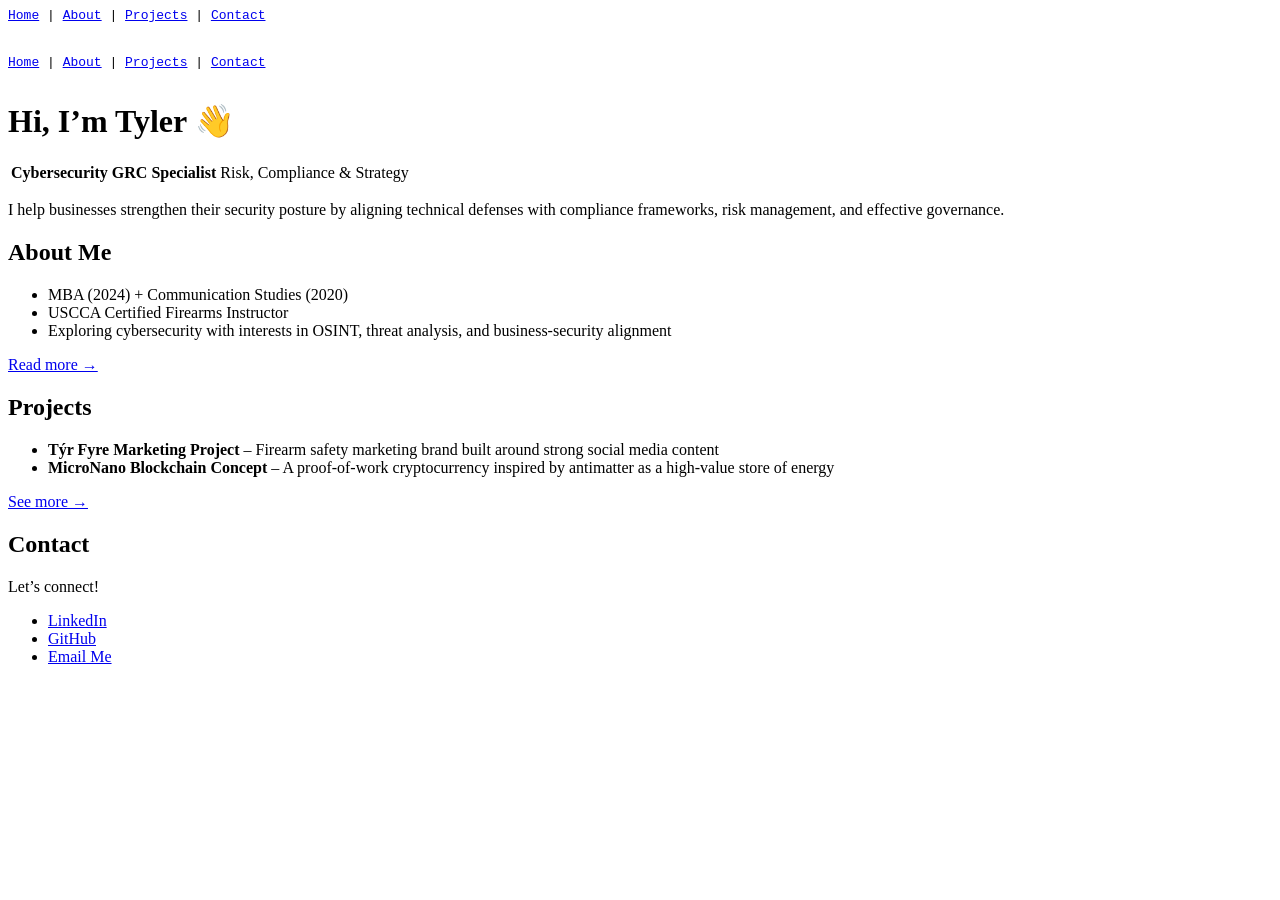
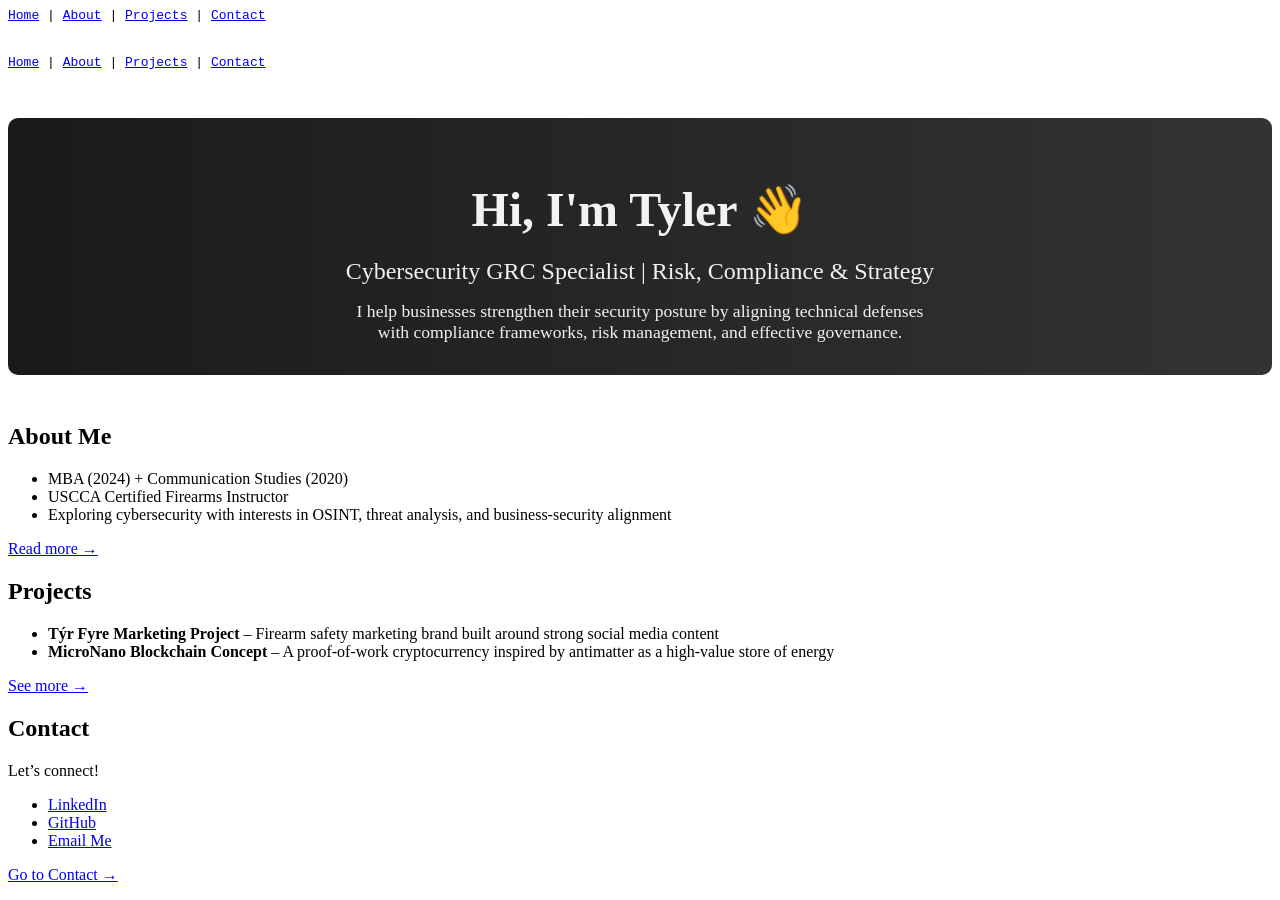
Before and after one commit to tch25-cs/tylerhoel.github.io, a Jekyll site: the page built from index.md, in a window 1280 px wide. Built offline with Jekyll 4.4.1, drawn with Linux system fonts in a browser that asks for light colours.

Commit message:
Update index.md

```diff
--- a/index.md
+++ b/index.md
@@ -5,11 +5,14 @@ title: Home
 
 {% include nav.html %}
 
-# Hi, I'm Tyler 👋
-
-**Cybersecurity GRC Specialist** | Risk, Compliance & Strategy
-
-I help businesses strengthen their security posture by aligning technical defenses with compliance frameworks, risk management, and effective governance.
+<!-- Hero Section with Gradient Background -->
+<div style="text-align:center; margin: 3rem 0; padding: 2rem; background: linear-gradient(to right, #1a1a1a, #333333); color:#f2f2f2; border-radius:10px;">
+  <h1 style="font-size:3rem; margin-bottom:0.5rem;">Hi, I'm Tyler 👋</h1>
+  <h2 style="font-size:1.5rem; font-weight:normal; margin-bottom:1rem;">Cybersecurity GRC Specialist | Risk, Compliance & Strategy</h2>
+  <p style="font-size:1.1rem; max-width:600px; margin:0 auto;">
+    I help businesses strengthen their security posture by aligning technical defenses with compliance frameworks, risk management, and effective governance.
+  </p>
+</div>
 
 ## About Me
 - MBA (2024) + Communication Studies (2020)
@@ -28,4 +31,6 @@ I help businesses strengthen their security posture by aligning technical defens
 Let’s connect!
 - [LinkedIn](https://www.linkedin.com/in/tylerhoel)
 - [GitHub](https://github.com/tch25-cs)
-- [Email Me](mailto:tylerhoel25@gmail.com)
+- [Email Me](mailto:tylerhoel25@gmail.com?subject=Professional%20Inquiry&body=Hello%20Tyler,%0D%0A%0D%0AI%20came%20across%20your%20portfolio%20and%20wanted%20to%20connect%20regarding%20professional%20opportunities%20or%20collaboration.%0D%0A%0D%0ABest%20regards,%0D%0A[Your%20Name])
+
+[Go to Contact →](contact.html)
```
